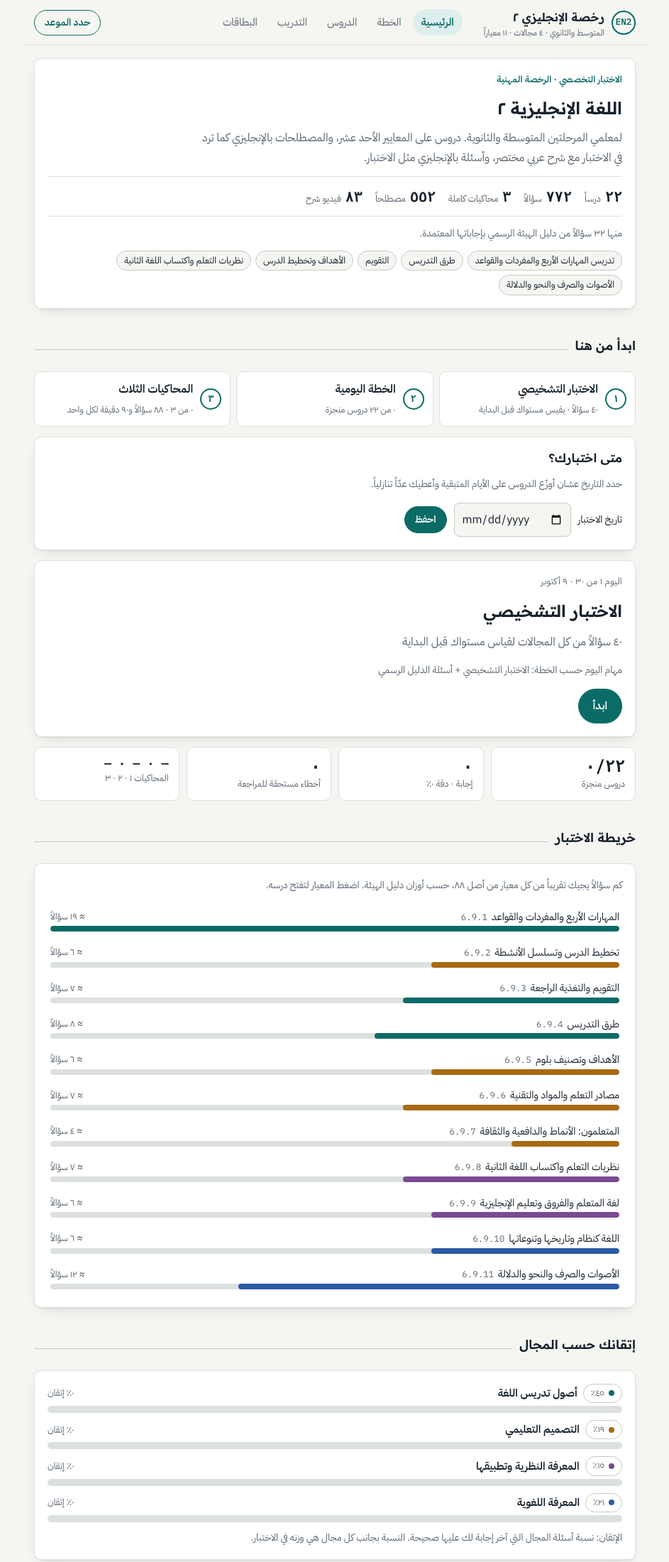
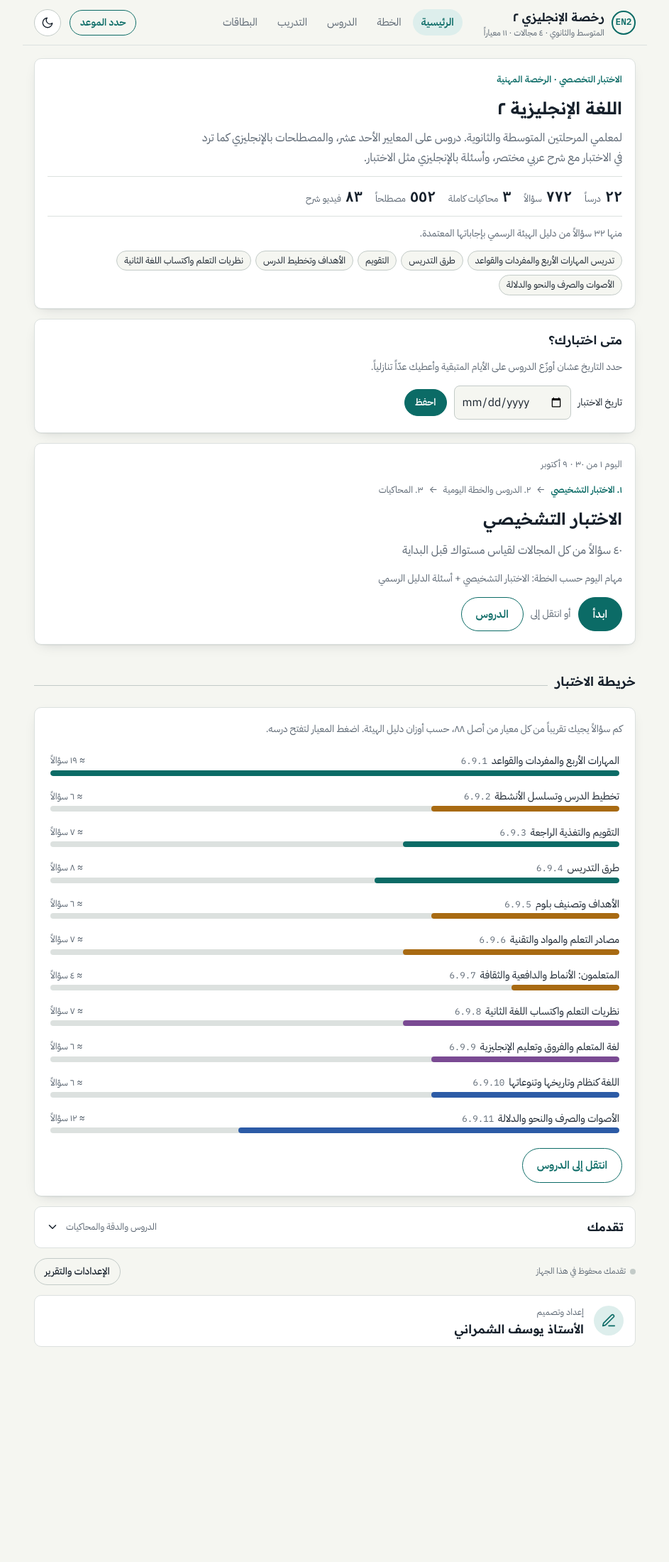
Before and after one commit to kirda889/license-english-2, a plain HTML site: page index.html in a window 1280 px wide. Shown: the top 2200 px of the page at 71% size, without its empty margins (168-1111 px from the left). After the commit the page ends 1957 px from the top, so only its background shows below. Drawn offline with Linux system fonts and the light colour scheme.

Commit message:
تحديث الموقع 2026-10-09

```diff
--- a/index.html
+++ b/index.html
@@ -282,6 +282,23 @@ textarea.report{width:100%;min-height:180px;border:1px solid var(--rule-strong);
 .mrow .mq{font-size:.8rem;color:var(--muted);text-align:end;font-variant-numeric:tabular-nums}
 .mrow .mb{grid-column:1/-1;height:8px;border-radius:999px;background:var(--rule);overflow:hidden}
 .mrow .mb i{display:block;height:100%;border-radius:999px}
+
+/* theme toggle, simpler home */
+.themebtn{width:38px;height:38px;border-radius:50%;border:1px solid var(--rule-strong);background:var(--sheet);color:var(--ink);display:grid;place-items:center;flex:none;padding:0}
+.themebtn svg{width:18px;height:18px}
+.or{font-size:.88rem;color:var(--muted)}
+.path{font-size:.8rem;color:var(--muted);display:flex;flex-wrap:wrap;gap:2px 8px;align-items:center}
+.path b{color:var(--accent);font-weight:600}
+details.prog{background:var(--sheet);border:1px solid var(--rule);border-radius:var(--r);padding:0 16px}
+details.prog>summary{list-style:none;cursor:pointer;display:flex;align-items:center;justify-content:space-between;gap:10px;padding:14px 0;font-family:var(--f-display);font-weight:600;font-size:1.02rem}
+details.prog>summary::-webkit-details-marker{display:none}
+details.prog>summary .hint{font-family:var(--f-ar);font-weight:400;font-size:.8rem;color:var(--muted);margin-inline-start:auto}
+details.prog>summary svg{width:18px;height:18px;flex:none;transition:transform .2s}
+details.prog[open]>summary svg{transform:rotate(180deg)}
+details.prog .pin{display:grid;gap:14px;padding-bottom:16px}
+
+@media (max-width:430px){.brand span{display:none}}
+.count .btn{white-space:nowrap}
 </style>
 
 <div id="app" dir="rtl" lang="ar">
@@ -289,6 +306,7 @@ textarea.report{width:100%;min-height:180px;border:1px solid var(--rule-strong);
     <div class="brand"><div class="seal">EN2</div><div><b>رخصة الإنجليزي ٢</b><span>المتوسط والثانوي · ٤ مجالات · ١١ معياراً</span></div></div>
     <nav class="nav" id="nav"></nav>
     <div class="count" id="count"></div>
+    <button class="themebtn" id="themeBtn" data-act="theme" aria-label="الوضع الليلي"></button>
   </div></header>
   <main id="view"><div class="sheet" style="margin-top:20px"><p>يحمّل المنهج…</p></div></main>
 </div>
@@ -2486,6 +2504,13 @@ window.QB = (window.QB || []).concat([
 <script>
 (function(){
 "use strict";
+
+const THEME_KEY = "rakhsa-en2.theme";
+try{const t=localStorage.getItem(THEME_KEY); if(t==="dark"||t==="light") document.documentElement.dataset.theme=t;}catch(e){}
+function isDark(){const t=document.documentElement.dataset.theme; return t? t==="dark" : !!(window.matchMedia&&matchMedia("(prefers-color-scheme: dark)").matches)}
+const SUN='<svg viewBox="0 0 24 24" fill="none" stroke="currentColor" stroke-width="1.8" stroke-linecap="round"><circle cx="12" cy="12" r="4"/><path d="M12 2v2M12 20v2M4.9 4.9l1.4 1.4M17.7 17.7l1.4 1.4M2 12h2M20 12h2M4.9 19.1l1.4-1.4M17.7 6.3l1.4-1.4"/></svg>';
+const MOON='<svg viewBox="0 0 24 24" fill="none" stroke="currentColor" stroke-width="1.8" stroke-linecap="round" stroke-linejoin="round"><path d="M21 12.8A9 9 0 1111.2 3a7 7 0 009.8 9.8z"/></svg>';
+function renderTheme(){const b=document.getElementById("themeBtn"); if(!b) return; const d=isDark(); b.innerHTML=d?SUN:MOON; b.setAttribute("aria-label",d?"الوضع النهاري":"الوضع الليلي"); b.title=d?"الوضع النهاري":"الوضع الليلي"}
 document.documentElement.lang = "ar";
 
 /* ---------- constants ---------- */
@@ -2695,7 +2720,7 @@ function renderNav(){
   if(S.exam){const d=diffDays(todayStr(),S.exam); c.innerHTML=`<div class="n">${d>=0?AR(d):"—"}</div><div class="l">${d>0?"يوماً للاختبار":d===0?"اليوم الاختبار":"انتهى الموعد"}</div>`}
   else c.innerHTML=`<button class="btn sm ghost" data-go="settings">حدد الموعد</button>`;
 }
-function renderSync(){const el=document.getElementById("syncline"); if(el){el.className="sync"+(syncOn?" on":""); el.innerHTML=`<i></i>${syncOn?"تقدمك محفوظ على حسابك ويظهر في أي جهاز":"تقدمك محفوظ في هذا الجهاز"}`}}
+function renderSync(){renderTheme();const el=document.getElementById("syncline"); if(el){el.className="sync"+(syncOn?" on":""); el.innerHTML=`<i></i>${syncOn?"تقدمك محفوظ على حسابك ويظهر في أي جهاز":"تقدمك محفوظ في هذا الجهاز"}`}}
 
 /* ---------- views ---------- */
 function domBar(d){
@@ -2717,6 +2742,11 @@ function coverCard(){
     <div class="topics">${["تدريس المهارات الأربع والمفردات والقواعد","طرق التدريس","التقويم","الأهداف وتخطيط الدرس","نظريات التعلم واكتساب اللغة الثانية","الأصوات والصرف والنحو والدلالة"].map(t=>`<span>${t}</span>`).join("")}</div>
   </div>`;
 }
+function pathLine(doneL){
+  const mocks=["mock1","mock2","mock3"].every(k=>S.tests[k]);
+  const st=!S.tests.diag?1:(doneL<LESSONS.length&&!mocks?2:3);
+  return `<div class="path">${["الاختبار التشخيصي","الدروس والخطة اليومية","المحاكيات"].map((t,i)=>i+1===st?`<b>${AR(i+1)}. ${t}</b>`:`<span>${AR(i+1)}. ${t}</span>`).join('<span aria-hidden="true">←</span>')}</div>`;
+}
 function startSteps(){
   const doneL=LESSONS.filter(l=>S.lessons[l.id]&&S.lessons[l.id].done).length;
   const mk=["mock1","mock2","mock3"].filter(k=>S.tests[k]).length;
@@ -2731,7 +2761,8 @@ function examMap(){
   const keys=Object.keys(STDW); const max=Math.max(...keys.map(k=>STDW[k]));
   return `<div class="section-title"><h2>خريطة الاختبار</h2><span class="line"></span></div>
   <div class="sheet stack"><p class="small muted">كم سؤالاً يجيك تقريباً من كل معيار من أصل ٨٨، حسب أوزان دليل الهيئة. اضغط المعيار لتفتح درسه.</p>
-  <div class="map">${keys.map(k=>{const l=LESSONS.find(x=>x.std===k); if(!l) return ""; return `<button class="mrow" data-lesson="${l.id}"><span class="mn">${STD_AR[k]||k}<span class="code">${k}</span></span><span class="mq">≈ ${AR(STD_N[k])} سؤالاً</span><span class="mb"><i style="width:${Math.round(STDW[k]/max*100)}%;background:var(--d${l.d})"></i></span></button>`}).join("")}</div></div>`;
+  <div class="map">${keys.map(k=>{const l=LESSONS.find(x=>x.std===k); if(!l) return ""; return `<button class="mrow" data-lesson="${l.id}"><span class="mn">${STD_AR[k]||k}<span class="code">${k}</span></span><span class="mq">≈ ${AR(STD_N[k])} سؤالاً</span><span class="mb"><i style="width:${Math.round(STDW[k]/max*100)}%;background:var(--d${l.d})"></i></span></button>`}).join("")}</div>
+  <div><button class="btn ghost" data-go="lessons">انتقل إلى الدروس</button></div></div>`;
 }
 function viewHome(){
   const plan=buildPlan(), idx=Math.min(plan.length-1,Math.max(0,diffDays(S.start,todayStr()))), today=plan[idx];
@@ -2745,27 +2776,29 @@ function viewHome(){
   return `
   <section class="stack" style="padding-top:18px">
     ${coverCard()}
-    ${startSteps()}
     ${!S.exam?`<div class="sheet"><div class="stack"><h3>متى اختبارك؟</h3><p class="muted small">حدد التاريخ عشان أوزّع الدروس على الأيام المتبقية وأعطيك عدّاً تنازلياً.</p>
       <div class="set-date"><label for="examDate" class="small">تاريخ الاختبار</label><input type="date" id="examDate" dir="ltr" lang="en" min="${todayStr()}"><button class="btn sm" data-act="setExam">احفظ</button></div></div></div>`:""}
     <div class="sheet today">
       <div class="kicker">${nt?`اليوم ${AR(idx+1)} من ${AR(plan.length+1)} · ${fmtDate(todayStr())}`:"خلصت الخطة كاملة"}</div>
+      ${pathLine(doneL)}
       ${nt?`<h1>${esc(nt.t)}</h1><p class="muted">${esc(nt.s)}</p>`:`<h1>جاهز للاختبار</h1><p class="muted">راجع ورقة الليلة الأخيرة والأخطاء المتبقية.</p>`}
       ${lag>0?`<p class="small" style="color:var(--warn)">متأخر عن الخطة ${AR(lag)} ${lag===1?"يوم":"أيام"} — خذ درسين اليوم لو تقدر.</p>`:""}
       ${today&&today.tasks.length>1?`<p class="small muted">مهام اليوم حسب الخطة: ${today.tasks.map(t=>esc(t.t)).join(" + ")}</p>`:""}
-      <div class="row">${nt?`<button class="btn" data-open-task="${nt.id}">ابدأ</button>`:`<button class="btn" data-go="sheet">ورقة الليلة الأخيرة</button>`}
-        ${due?`<button class="btn quiet" data-act="review">مراجعة الأخطاء (${AR(due)})</button>`:""}</div>
+      <div class="row">${nt?`<button class="btn" data-open-task="${nt.id}">ابدأ</button>`:`<button class="btn" data-go="sheet">ورقة الليلة الأخيرة</button>`}<span class="or">أو انتقل إلى</span><button class="btn ghost" data-go="lessons">الدروس</button></div>
+      ${due?`<div class="row"><button class="btn sm quiet" data-act="review">مراجعة الأخطاء (${AR(due)})</button></div>`:""}
     </div>
+    ${examMap()}
+    <details class="prog"><summary>تقدمك<span class="hint">الدروس والدقة والمحاكيات</span><svg viewBox="0 0 24 24" fill="none" stroke="currentColor" stroke-width="2" stroke-linecap="round" stroke-linejoin="round" aria-hidden="true"><path d="M6 9l6 6 6-6"/></svg></summary><div class="pin">
     <div class="stats">
       <div class="stat"><div class="v">${AR(doneL)}/${AR(LESSONS.length)}</div><div class="k">دروس منجزة</div></div>
       <div class="stat"><div class="v">${AR(att)}</div><div class="k">إجابة · دقة ${AR(pct(cor,att))}٪</div></div>
       <div class="stat"><div class="v">${AR(due)}</div><div class="k">أخطاء مستحقة للمراجعة</div></div>
       <div class="stat"><div class="v" style="font-size:1.05rem">${mk("mock1")} · ${mk("mock2")} · ${mk("mock3")}</div><div class="k">المحاكيات ١ · ٢ · ٣</div></div>
     </div>
-    ${examMap()}
-    <div class="section-title"><h2>إتقانك حسب المجال</h2><span class="line"></span></div>
+    <h3>إتقانك حسب المجال</h3>
     <div class="sheet domains">${DORDER.map(domBar).join("")}
       <p class="small muted">الإتقان: نسبة أسئلة المجال التي آخر إجابة لك عليها صحيحة. النسبة بجانب كل مجال هي وزنه في الاختبار.</p></div>
+    </div></details>
     <div class="row" style="justify-content:space-between"><div id="syncline" class="sync"></div><button class="btn sm quiet" data-go="settings">الإعدادات والتقرير</button></div>
     <div class="credit"><span class="cm" aria-hidden="true"><svg viewBox="0 0 24 24" fill="none" stroke="currentColor" stroke-width="1.8" stroke-linecap="round" stroke-linejoin="round"><path d="M12 20h9"/><path d="M16.5 3.5a2.1 2.1 0 013 3L7 19l-4 1 1-4z"/></svg></span><div><div class="ck">إعداد وتصميم</div><div class="cn">الأستاذ يوسف الشمراني</div></div></div>
   </section>`;
@@ -3038,6 +3071,7 @@ document.addEventListener("click",e=>{
   const a=ds.act; if(!a) return;
   const s=session;
   switch(a){
+    case "theme":{const n=isDark()?"light":"dark"; document.documentElement.dataset.theme=n; try{localStorage.setItem(THEME_KEY,n)}catch(e){}; renderTheme(); break}
     case "setExam":{const v=document.getElementById("examDate").value; if(!v){toast("اختر التاريخ أولاً");return} S.exam=v; if(diffDays(S.start,v)<1) S.start=todayStr(); save(); toast("حُفظ الموعد"); render(); break}
     case "restartPlan": S.start=todayStr(); save(); toast("بدأت الخطة من اليوم"); render(); break;
     case "lessonQuiz":{const ids=shuffle(QS.filter(q=>q.l===ds.id&&!q.m).map(q=>q.id)); startSession({mode:"practice",kind:"lesson",ref:ds.id,title:LBY[ds.id].ar,ids}); break}
```
